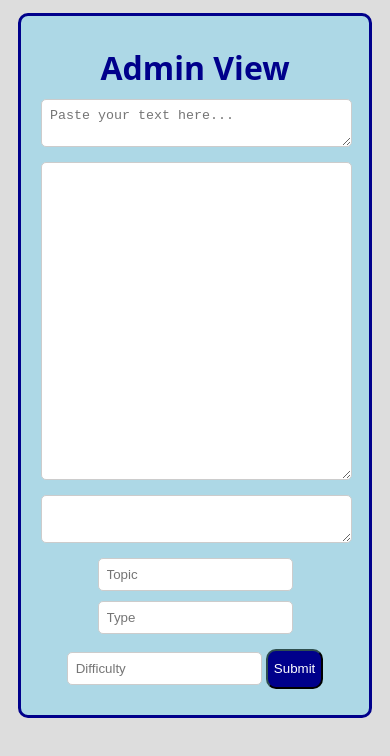
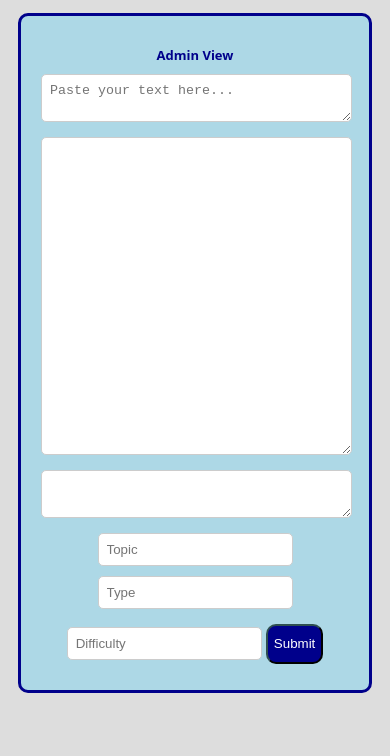
Before and after one commit to bnpd/LanGam, a SvelteKit app: page /admin in a window 390 px wide. Shown: the top 756 px of the page. Built offline with nearby package versions, Linux system fonts and the light colour scheme; what pocketbase would draw is missing.

Commit message:
make h1 smaller on mobile

```diff
--- a/src/lib/components/NavbarComponent.svelte
+++ b/src/lib/components/NavbarComponent.svelte
@@ -1,5 +1,3 @@
-
-
 <div id="navbar">
     <slot />
 </div>
--- a/src/routes/global.css
+++ b/src/routes/global.css
@@ -249,6 +249,10 @@ input[type="text"], input[type="email"], input[type="password"] {
 /* Changes for Mobile*/
 @media only screen and (max-width: 767px) {
 
+  h1 {
+    font-size: small;
+  }
+
   #divTask,
   #solutionField {
     font-size: large;
```
